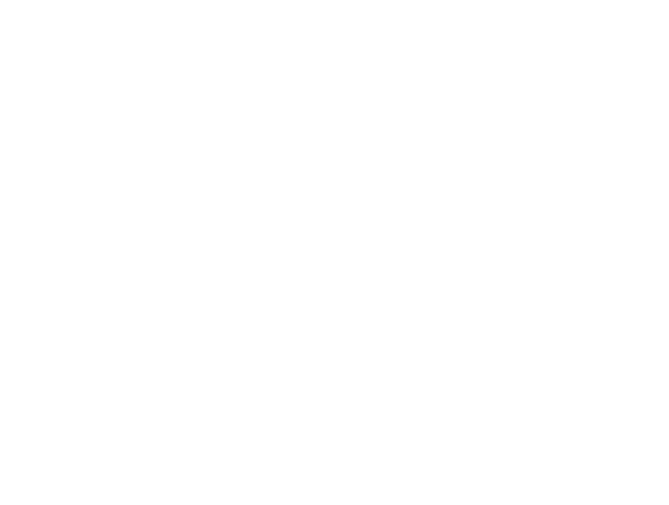
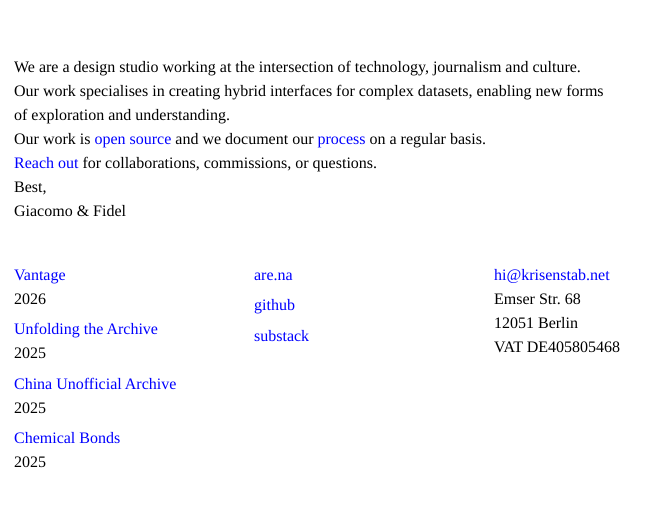
Before and after one commit to thometnanni/krisenstab, a SvelteKit app: page / in a window 1280 px wide. Before the commit this address had no page. Shown: the part 191-696 px from the top of the page, without its empty margins (0-669 px from the left). Built offline with nearby package versions, Linux system fonts and the light colour scheme.

Commit message:
feat: preload and height

```diff
--- /dev/null
+++ b/src/routes/+page.svelte
@@ -0,0 +1,157 @@
+<script>
+	import { onMount } from 'svelte';
+
+	onMount(() => {
+		import('dither-dither');
+	});
+</script>
+
+<svelte:head>
+	<title>krisenstab</title>
+	<meta
+		name="description"
+		content="We are a design studio working at the intersection of technology, journalism and culture."
+	/>
+	<link rel="preload" href="/cover.jpg" as="image" />
+</svelte:head>
+
+<div class="container">
+	<div class="intro">
+		<dither-dither class="dither" src="/cover.jpg" width="400"></dither-dither>
+
+		<p>
+			We are a design studio working at the intersection of technology, journalism and culture.
+			<br />
+			Our work specialises in creating hybrid interfaces for complex datasets, enabling new forms of exploration
+			and understanding.
+		</p>
+
+		<p>
+			Our work is <a href="https://github.com/thometnanni/krisenstab">open source</a> and we
+			document our <a href="https://www.are.na/krisenstab/">process</a> on a regular basis.
+			<br />
+
+			<a href="mailto:hi@krisenstab.net">Reach out</a> for collaborations, commissions, or questions.
+		</p>
+
+		<p>
+			Best,<br />
+			Giacomo &amp; Fidel
+		</p>
+	</div>
+
+	<div class="col">
+		<div class="item">
+			<a target="_blank" href="https://vantage.krisenstab.net/">Vantage</a><br />
+			2026
+		</div>
+
+		<div class="item">
+			<a target="_blank" href="https://unfolding-the-archive.thometnanni.net/"
+				>Unfolding the Archive</a
+			><br />
+			2025
+		</div>
+
+		<div class="item">
+			<a target="_blank" href="http://china-unofficial-archives.org/">China Unofficial Archive</a
+			><br />
+			2025
+		</div>
+
+		<div class="item">
+			<a target="_blank" href="https://chemical-bonds.krisenstab.net/">Chemical Bonds</a><br />
+			2025
+		</div>
+	</div>
+
+	<div class="col">
+		<div class="item">
+			<a target="_blank" href="https://www.are.na/krisenstab/">are.na</a>
+		</div>
+
+		<div class="item">
+			<a target="_blank" href="https://github.com/thometnanni/krisenstab">github</a>
+		</div>
+
+		<div class="item">
+			<a target="_blank" href="https://krisenstab.substack.com">substack</a>
+		</div>
+	</div>
+
+	<div class="col">
+		<div class="item">
+			<a href="mailto:hi@krisenstab.net">hi@krisenstab.net</a><br />
+			Emser Str. 68<br />
+			12051 Berlin<br />
+			VAT DE405805468
+		</div>
+	</div>
+</div>
+
+<style>
+	:global(body) {
+		padding: 14px;
+		margin: 0;
+		font-family: 'Times New Roman', serif;
+		font-size: 16px;
+	}
+
+	.intro {
+		max-width: 600px;
+	}
+
+	.dither {
+		display: block;
+		width: 100%;
+		aspect-ratio: 1200 / 430;
+		margin-bottom: 18px;
+		image-rendering: pixelated;
+	}
+
+	.col {
+		display: block;
+		width: 240px;
+		float: left;
+		padding-top: 40px;
+		padding-right: 14px;
+	}
+
+	.item {
+		padding-bottom: 0.4em;
+	}
+
+	.item:last-child {
+		padding-bottom: 1.5em;
+	}
+
+	a {
+		text-decoration: none;
+		color: rgb(0, 0, 255);
+	}
+
+	a:hover {
+		text-decoration: underline;
+	}
+
+	@media only screen and (max-width: 600px) {
+		.container {
+			width: 100%;
+		}
+
+		.col {
+			width: 100%;
+			padding: 0;
+		}
+
+		.item:empty {
+			padding-bottom: 0;
+		}
+	}
+
+	@media only screen and (min-width: 600px) {
+		.container {
+			width: 1000px;
+		}
+	}
+</style>
```
